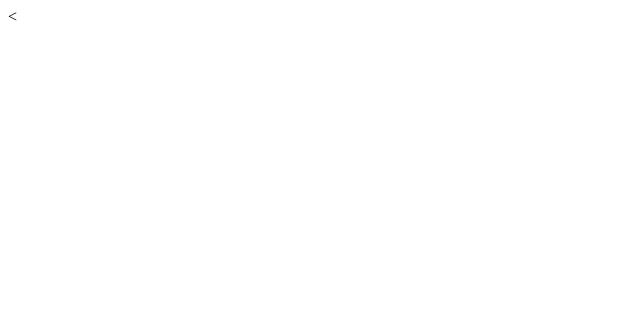
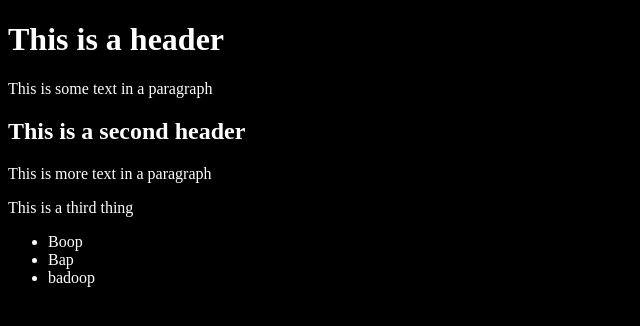
Before and after one commit to enapolski2014/css-practice, a plain HTML site: page index.html in a window 1280 px wide. Shown: the whole page, without its empty margins (0-640 px from the left). Drawn offline with Linux system fonts and the light colour scheme.

Commit message:
added content to body and initial styles

```diff
--- a/index.html
+++ b/index.html
@@ -4,10 +4,26 @@
     <meta charset="UTF-8">
     <meta name="viewport" content="width=device-width, initial-scale=1.0">
     <title>CSS Practice</title>
-    <
+    <link rel="stylesheet" type="text/css" href="styles.css">
 </head>
 <body>
+    <div class="header">
+        <h1>This is a header</h1>
+        <p>This is some text in a paragraph</p>
+    </div>
+    <div>
+        <h2>This is a second header</h2>
+        <p>This is more text in a paragraph</p>
+    </div>
+    <div>
+        <p>This is a third thing</p>
+        <ul>
+            <li>Boop</li>
+            <li>Bap</li>
+            <li>badoop</li>
+        </ul>
 
+    </div>
 
 </body>
 </html>
--- a/styles.css
+++ b/styles.css
@@ -0,0 +1,7 @@
+html {
+    font-size: 100%;
+    background-color: black;
+    color: white;
+    margin: 0 auto;
+
+}
```
